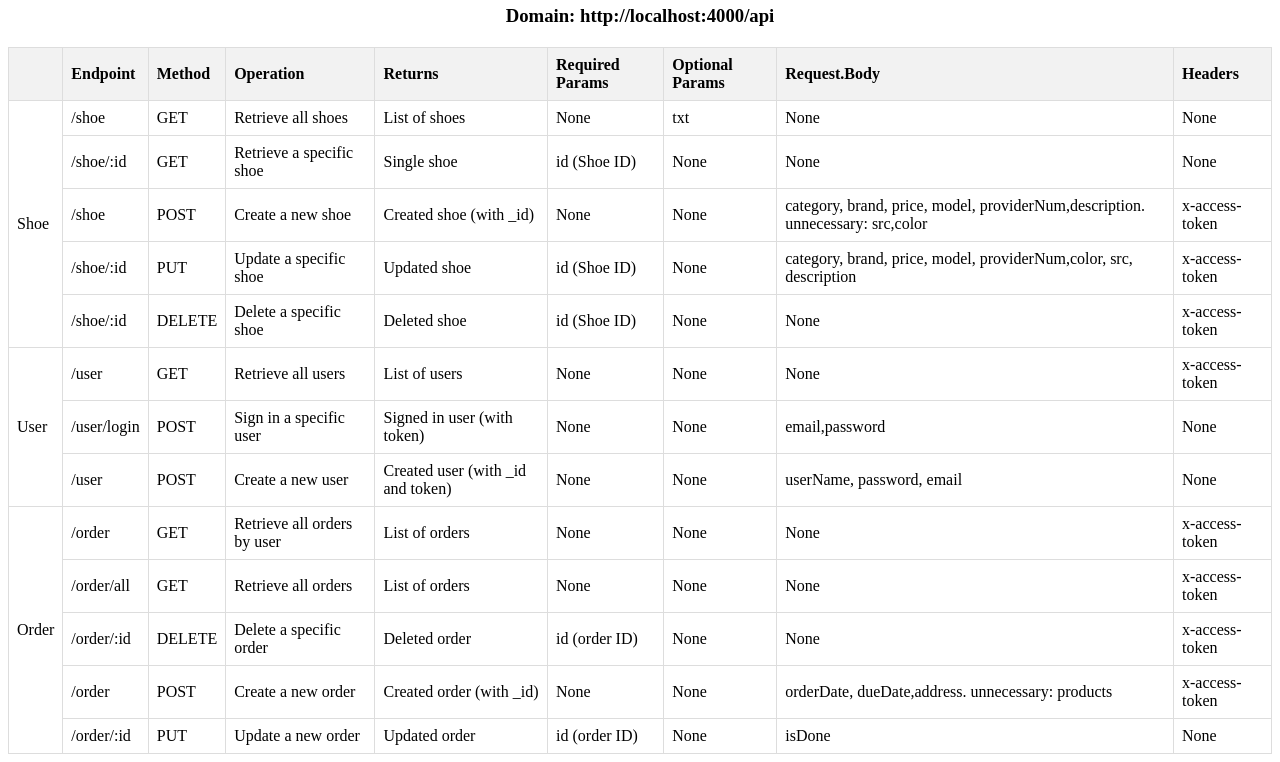
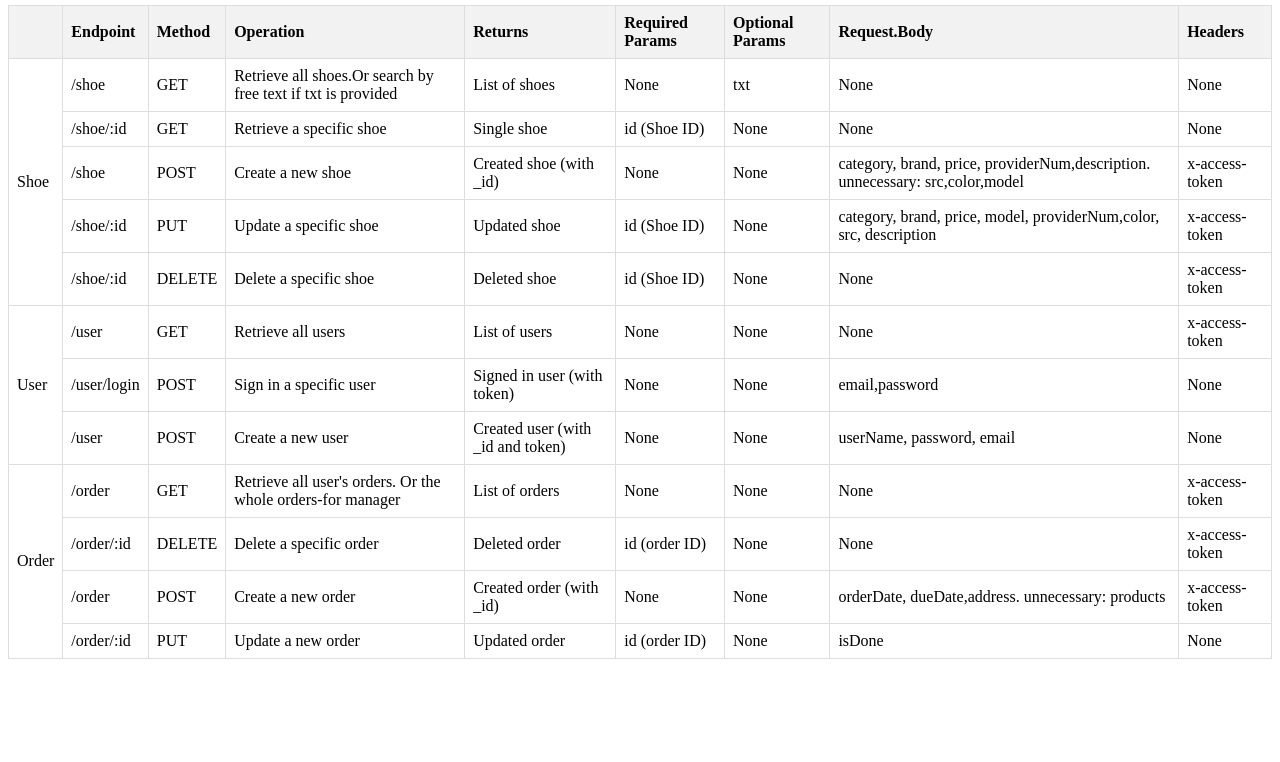
Before and after one commit to maayansaid1234/node-Js-Project, a website: page restApiTable.html in a window 1280 px wide. Shown: the part 62-824 px from the top of the page. After the commit the page ends 800 px from the top, so only its background shows below. Drawn offline with Linux system fonts and the light colour scheme.

Commit message:
4th commit

```diff
--- a/restApiTable.html
+++ b/restApiTable.html
@@ -5,7 +5,7 @@
     <meta name="viewport" content="width=device-width, initial-scale=1.0">
     <title>Shoe Store API Documentation</title>
     <style>
-        h2,h3{
+       h2{
             text-align: center;
         }
         table {
@@ -25,8 +25,8 @@
 </head>
 <body>
 
-<h2>Shoe Store API Documentation</h2>
-<h3>Domain: http://localhost:4000/api</h3>
+<h2>Shoe Store API Documentation - Domain = http://localhost:4000/api</h2>
+
 
 <table>
     <tr>
@@ -46,7 +46,7 @@
         <td rowspan="5">Shoe</td>
         <td>/shoe</td>
         <td>GET</td>
-        <td>Retrieve all shoes</td>
+        <td>Retrieve all shoes.Or search by free text if txt is provided</td>
         <td>List of shoes</td>
         <td>None</td>
         <td>txt</td>
@@ -72,7 +72,7 @@
         <td>Created shoe (with _id)</td>
         <td>None</td>
         <td>None</td>
-        <td>category, brand, price, model, providerNum,description. unnecessary: src,color</td>
+        <td>category, brand, price, providerNum,description. unnecessary: src,color,model</td>
         <td>x-access-token</td>
 
     </tr>
@@ -140,10 +140,10 @@
 
 
         <tr>
-            <td rowspan="5">Order</td>
+            <td rowspan="4">Order</td>
             <td>/order</td>
             <td>GET</td>
-            <td>Retrieve all orders by user</td>
+            <td>Retrieve all user's orders. Or the whole orders-for manager</td>
             <td>List of orders</td>
             <td>None</td>
             <td>None</td>
@@ -151,18 +151,7 @@
             <td>x-access-token</td>
 
         </tr>
-        <tr>
 
-            <td>/order/all</td>
-            <td>GET</td>
-            <td>Retrieve all orders </td>
-            <td>List of orders</td>
-            <td>None</td>
-            <td>None</td>
-            <td>None</td>
-            <td>x-access-token</td>
-
-        </tr>
         <tr>
             <td>/order/:id</td>
             <td>DELETE</td>
--- a/routes/order.js
+++ b/routes/order.js
@@ -1,10 +1,10 @@
 import express  from "express";
-import { addOrder, deleteOrder,getAllOrders, getAllOrdersByUser, updateOrder } from "../controllers/order.js";
+import { addOrder, deleteOrder,getAllOrders, updateOrder } from "../controllers/order.js";
 import { auth, authAdmin } from "../middlwares/auth.js";
 
 const router = express.Router();
-router.get("/all",authAdmin, getAllOrders);
-router.get("/",auth, getAllOrdersByUser);
+
+router.get("/",auth, getAllOrders);
 router.delete("/:id",auth, deleteOrder);
 router.post("/",auth, addOrder);
 router.put("/:id",authAdmin, updateOrder);
```
Also changed, not shown: controllers/order.js (+9 -14 lines).
